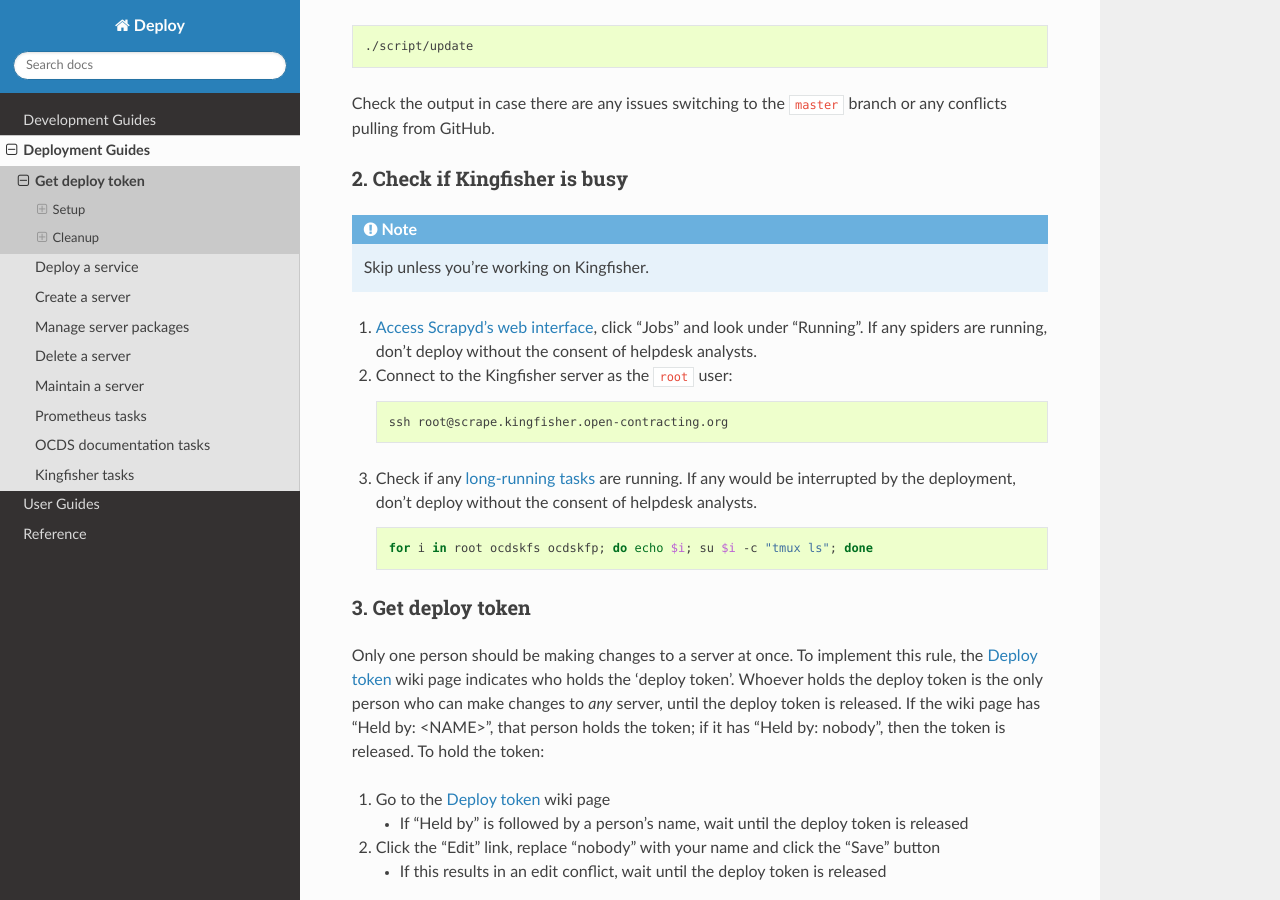
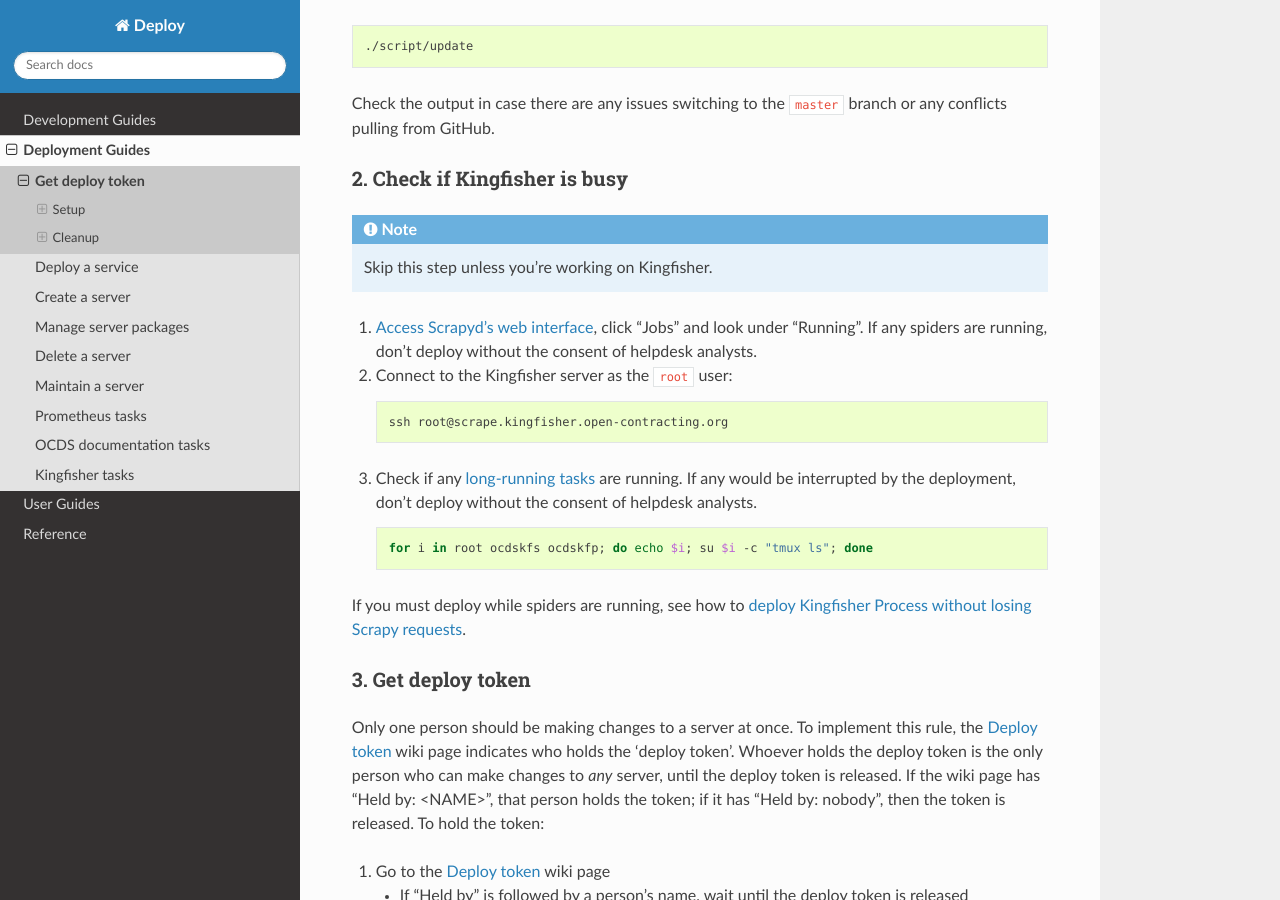
Before and after one commit to open-contracting/deploy, a Sphinx documentation site: the page built from docs/deploy/setup.rst, in a window 1280 px wide and 900 px high, scrolled down 363 px. Built offline with Sphinx 7.4.7 and the Read the Docs theme 2.0.0, drawn with Linux system fonts in a browser that asks for light colours.

Commit message:
Add note to "Deploy Kingfisher Process without losing Scrapy requests" how-to, #103

```diff
--- a/docs/deploy/kingfisher.rst
+++ b/docs/deploy/kingfisher.rst
@@ -1,8 +1,14 @@
 Kingfisher tasks
 ================
 
+.. _deploy-kingfisher-process:
+
 Deploy Kingfisher Process without losing Scrapy requests
 --------------------------------------------------------
+
+.. note::
+
+   If :ref:`spiders are running<check-if-kingfisher-is-busy>`, use this process. Otherwise, :doc:`deploy as usual<deploy>`.
 
 This should match ``salt/ocdskingfisherprocess.sls`` (up-to-date as of 2019-12-19). You can ``git log salt/ocdskingfisherprocess.sls`` to see if there have been any relevant changes, and update this page accordingly.
 
--- a/docs/deploy/setup.rst
+++ b/docs/deploy/setup.rst
@@ -19,12 +19,14 @@
 
 Check the output in case there are any issues switching to the ``master`` branch or any conflicts pulling from GitHub.
 
+.. _check-if-kingfisher-is-busy:
+
 2. Check if Kingfisher is busy
 ~~~~~~~~~~~~~~~~~~~~~~~~~~~~~~
 
 .. note::
 
-   Skip unless you're working on Kingfisher.
+   Skip this step unless you're working on Kingfisher.
 
 #. :ref:`Access Scrapyd's web interface<access-scrapyd-web-service>`, click "Jobs" and look under "Running". If any spiders are running, don't deploy without the consent of helpdesk analysts.
 
@@ -39,6 +41,8 @@
    .. code-block:: bash
 
       for i in root ocdskfs ocdskfp; do echo $i; su $i -c "tmux ls"; done
+
+If you must deploy while spiders are running, see how to :ref:`deploy Kingfisher Process without losing Scrapy requests<deploy-kingfisher-process>`.
 
 3. Get deploy token
 ~~~~~~~~~~~~~~~~~~~
```
